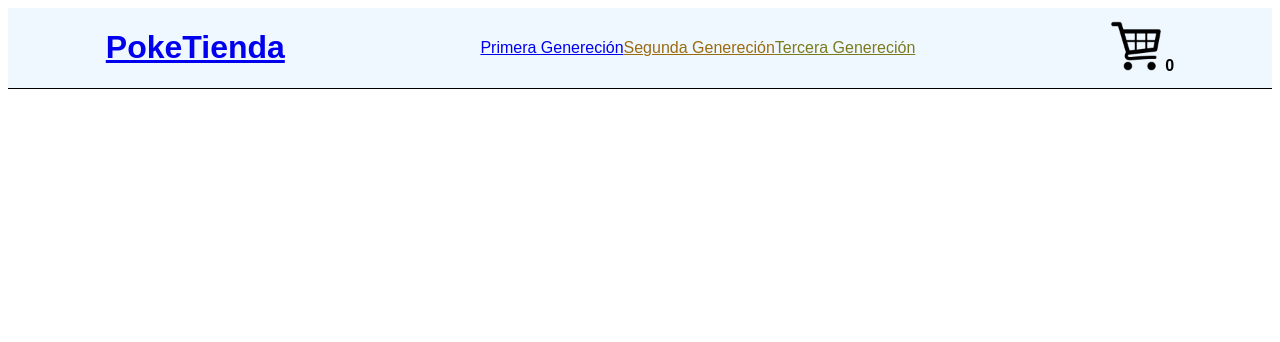
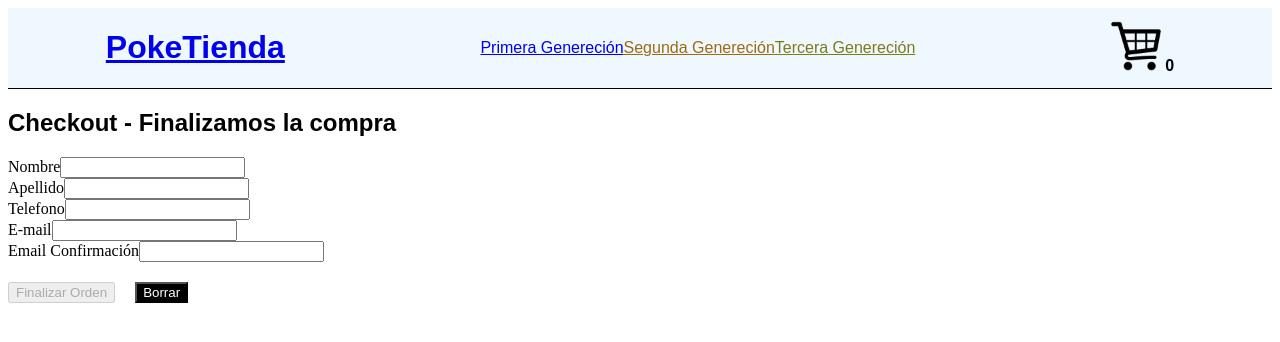
Before and after one commit to tobiasazpia/PokeTienda, a React (Vite) app: page /checkout in a window 1280 px wide. Shown: the top 342 px of the page. Built offline with nearby package versions, Linux system fonts and the light colour scheme.

Commit message:
Se ve cantidad en chekcout

```diff
--- a/src/components/Checkout/Checkout.jsx
+++ b/src/components/Checkout/Checkout.jsx
@@ -6,6 +6,7 @@ import "../Checkout/Checkout.css"
 
 
 const Checkout = () => {
+
     const { cart, clearCart, total } = useContext(CartContext);
 
     const [nombre, setNombre] = useState("");
@@ -18,7 +19,7 @@ const Checkout = () => {
 
     const manejadorSubmit = (event) => {
         event.preventDefault();
-
+        console.log('kkkk')
         if (!nombre || !apellido || !telefono || !email || !emailConfirmacion) {
             setError("Por favor completar todos los campos");
             return;
@@ -33,7 +34,7 @@ const Checkout = () => {
             items: cart.map(prod => ({
                 id: prod.item.id,
                 nombre: prod.item.nombre,
-                cantidad: prod.cantidad
+                cantidad: prod.quantity
             })),
             total: total,
             fecha: new Date(),
@@ -42,6 +43,7 @@ const Checkout = () => {
             telefono,
             email
         }
+
         addDoc(collection(db, "orders"), orden)
             .then(docRef => {
                 setOrdenId(docRef.id)
@@ -52,9 +54,12 @@ const Checkout = () => {
                 setEmail("");
                 setEmailConfirmacion("");
             })
-            .catch (error => {console.log ("Error al confeccionar la Orden",error)
-            setError("error al armar la orden")})
+            .catch (error => {
+                console.log ("Error al confeccionar la Orden",error)
+            setError("error al armar la orden")
+        })
 
+    }
 
         return (
             <div>
@@ -64,7 +69,7 @@ const Checkout = () => {
                     {
                         cart.map(prod => (
                             <div key={prod.item.id}>
-                                <p>{prod.item.nombre} x {prod.item.cantidad}</p>
+                                <p>{prod.item.nombre} x {prod.quantity}</p>
                                 <p>{prod.item.precio}</p>
                                 <hr />
                             </div>
@@ -100,7 +105,7 @@ const Checkout = () => {
                 {error && <p style={{ color: "black" }}> {error} </p>}
 
                 <div className="mb-3">
-                    <button className="btn btn-primary" disabled={carrito.length === 0}>Finalizar Orden</button>
+                    <button className="btn btn-primary" disabled={cart.length === 0}>Finalizar Orden</button>
                     <button type="reset" className="btn btn-warning" style={{ margin: "20px", backgroundColor: "black", color: "white" }}>Borrar</button>
                 </div>
 
@@ -110,8 +115,6 @@ const Checkout = () => {
 
             </div>
         )
-
-    }
 
 
     //             Promise.all (
```
